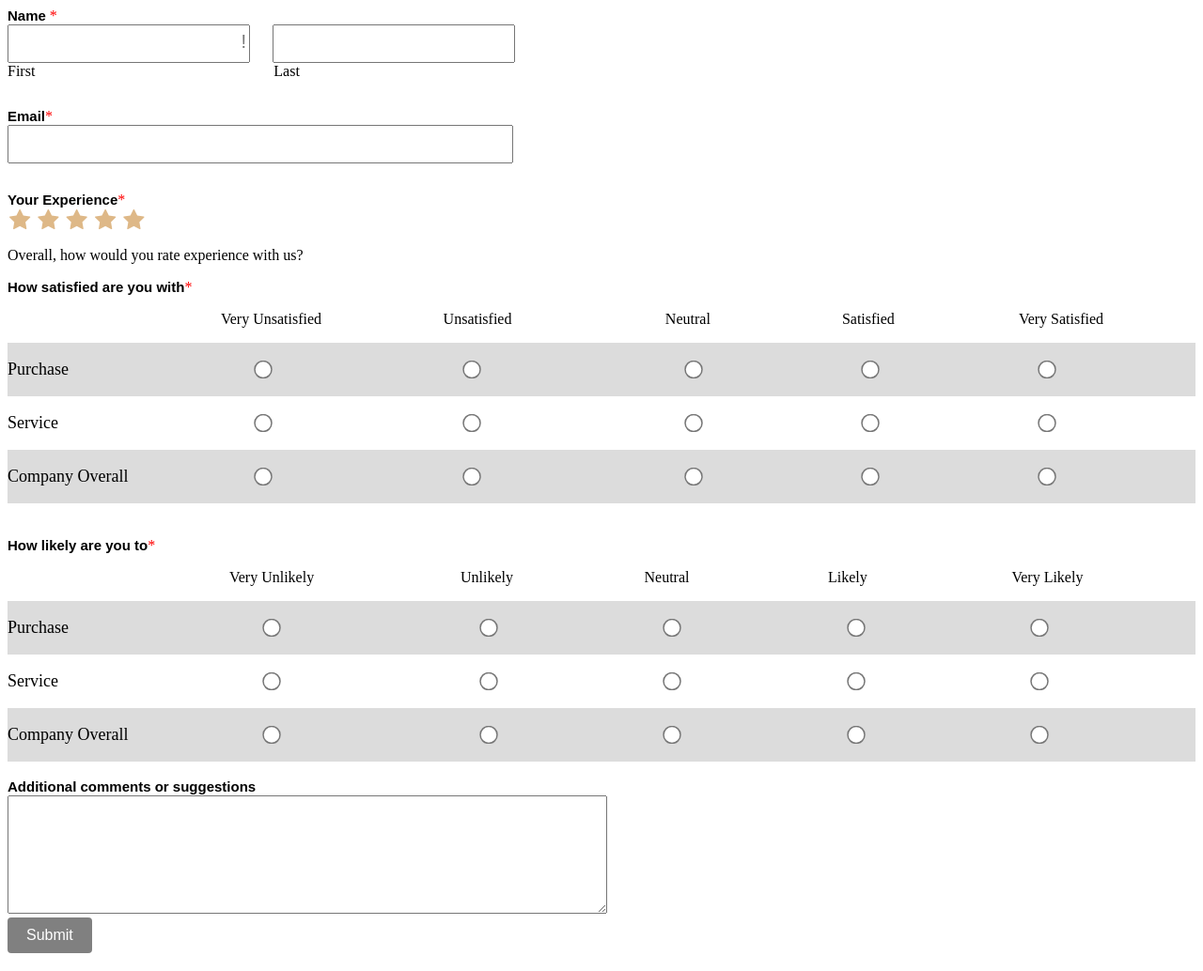
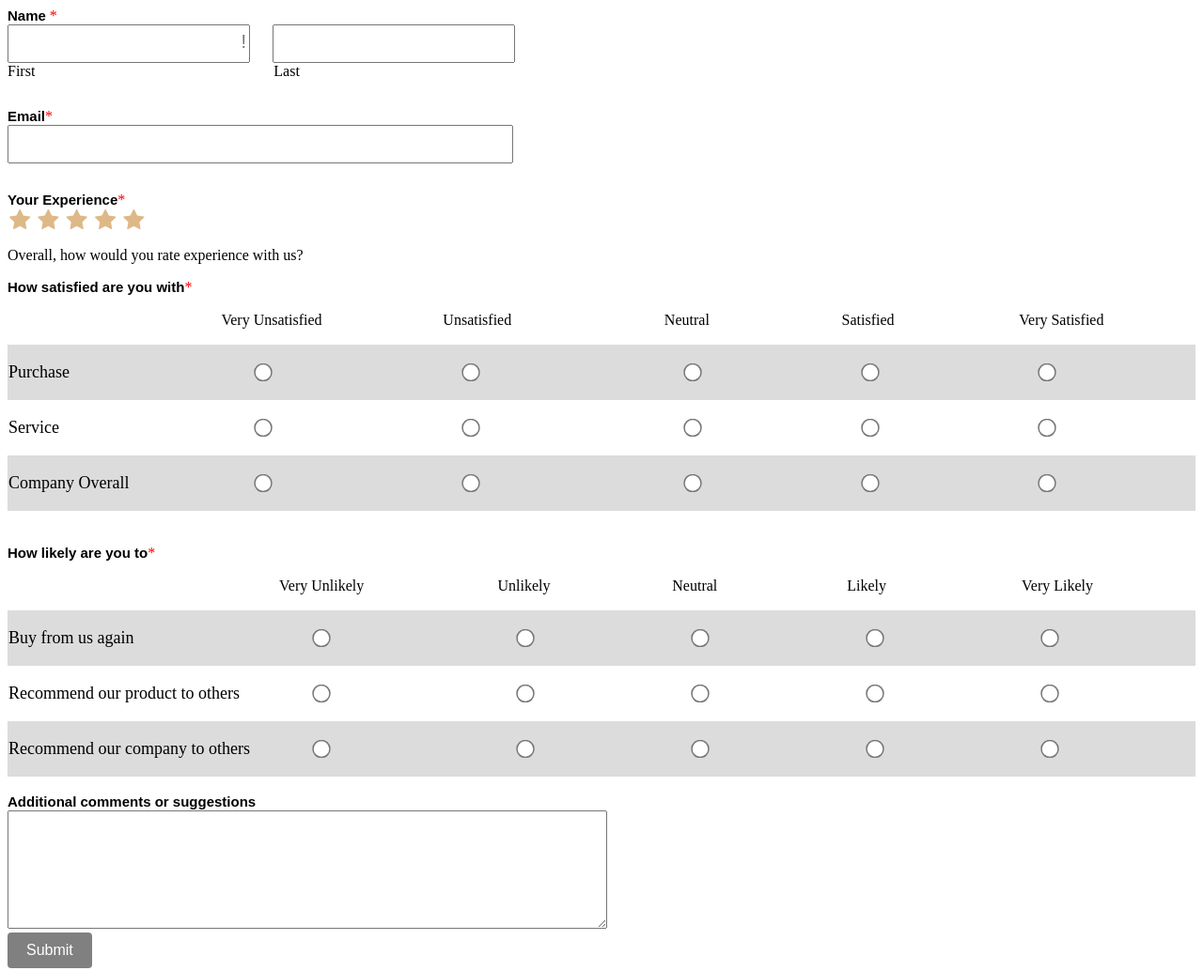
Before and after one commit to parthipan001/Day-11-one, a plain HTML site: page index.html in a window 1280 px wide. Shown: the whole page at 94% size. Drawn offline with Linux system fonts and the light colour scheme.

Commit message:
Changes saved

```diff
--- a/index.html
+++ b/index.html
@@ -139,7 +139,7 @@
                     </tr>
                     <tr class="row1">
                         <td>
-                            <p style="font-size: 18px;">Purchase</p>
+                            <p style="font-size: 18px; text-align: justify;">Buy from us again</p>
                         </td>
                         <td class="col2">
                             <input type="radio" class="radio">
@@ -160,7 +160,7 @@
                     </tr>
                     <tr>
                         <td>
-                            <p style="font-size: 18px;">Service</p>
+                            <p style="font-size: 18px; text-align: justify;">Recommend our product to others</p>
                         </td>
                         <td class="col2">
                             <input type="radio" class="radio">
@@ -180,7 +180,7 @@
                     </tr>
                     <tr class="row1">
                         <td>
-                            <p style="font-size: 18px;">Company Overall</p>
+                            <p style="font-size: 18px; text-align: justify;">Recommend our company to others</p>
                         </td>
                         <td class="col2">
                             <input type="radio" class="radio">
--- a/style.css
+++ b/style.css
@@ -71,11 +71,6 @@ table{
     border-collapse: collapse;
 }
 
-td{
-    border: none;
-    padding: 0;
-}
-
 .col2 input[type="radio"]{
 
     margin-left: 20px;
```
